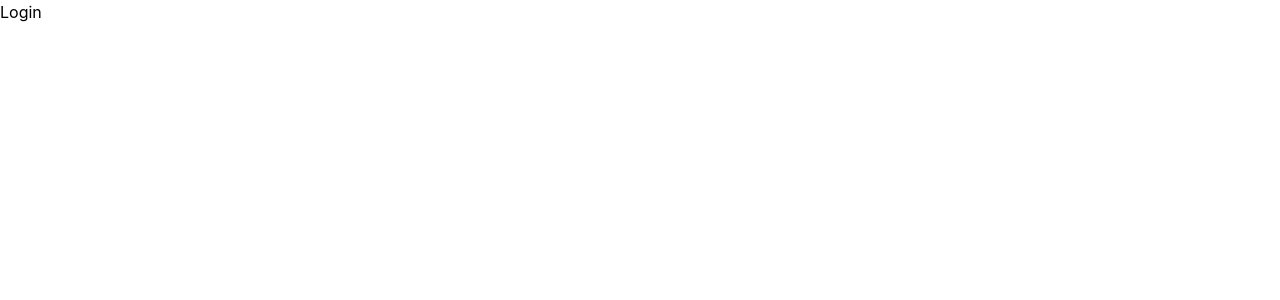
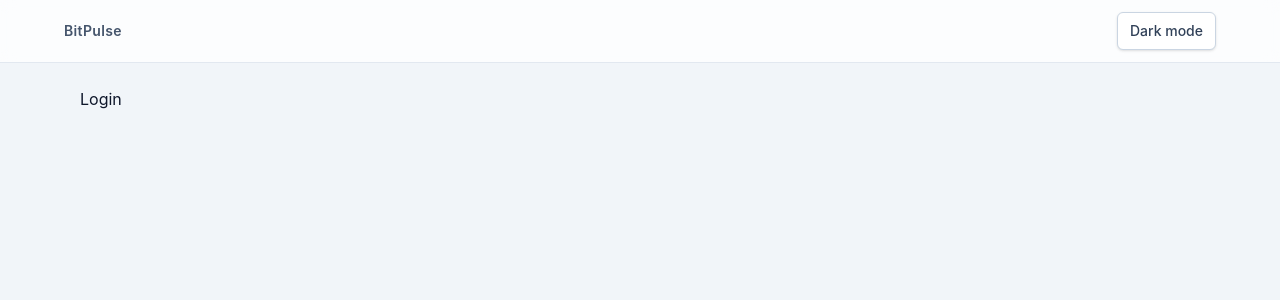
Before and after one commit to Bluuefanatic/bitpulse, a React (Vite) app: page /login in a window 1280 px wide. Shown: the top 300 px of the page. Built offline with nearby package versions, Linux system fonts and the light colour scheme.

Commit message:
feat: implement theme toggle functionality and refactor App component

```diff
--- a/src/App.tsx
+++ b/src/App.tsx
@@ -1,7 +1,26 @@
 import { Outlet } from 'react-router-dom'
+import ThemeToggle from './components/common/ThemeToggle'
+import { useTheme } from './utils/useTheme'
 
 function App() {
-  return <Outlet />
+  const { isDark, toggleTheme } = useTheme()
+
+  return (
+    <div className="min-h-screen bg-slate-100 text-slate-900 transition-colors dark:bg-slate-950 dark:text-slate-100">
+      <header className="border-b border-slate-200 bg-white/75 px-4 py-3 backdrop-blur dark:border-slate-800 dark:bg-slate-900/75">
+        <div className="mx-auto flex w-full max-w-6xl items-center justify-between">
+          <p className="text-sm font-semibold tracking-wide text-slate-600 dark:text-slate-300">
+            BitPulse
+          </p>
+          <ThemeToggle isDark={isDark} onToggle={toggleTheme} />
+        </div>
+      </header>
+
+      <main className="mx-auto w-full max-w-6xl px-4 py-6">
+        <Outlet />
+      </main>
+    </div>
+  )
 }
 
 export default App
--- /dev/null
+++ b/src/components/common/ThemeToggle.tsx
@@ -0,0 +1,20 @@
+type ThemeToggleProps = {
+  isDark: boolean
+  onToggle: () => void
+}
+
+function ThemeToggle({ isDark, onToggle }: ThemeToggleProps) {
+  return (
+    <button
+      type="button"
+      onClick={onToggle}
+      className="inline-flex items-center gap-2 rounded-md border border-slate-300 bg-white px-3 py-2 text-sm font-medium text-slate-700 shadow-sm transition hover:bg-slate-50 dark:border-slate-700 dark:bg-slate-900 dark:text-slate-200 dark:hover:bg-slate-800"
+      aria-label="Toggle color theme"
+    >
+      <span>{isDark ? 'Light mode' : 'Dark mode'}</span>
+    </button>
+  )
+}
+
+export type { ThemeToggleProps }
+export default ThemeToggle
--- a/src/index.css
+++ b/src/index.css
@@ -12,6 +12,7 @@ body {
   margin: 0;
   min-width: 320px;
   min-height: 100vh;
+  transition: background-color 0.2s ease, color 0.2s ease;
 }
 
 #root {
--- /dev/null
+++ b/src/utils/useTheme.ts
@@ -0,0 +1,61 @@
+import { useEffect, useState } from 'react'
+
+type Theme = 'light' | 'dark'
+
+const THEME_STORAGE_KEY = 'theme-preference'
+
+function getSystemTheme(): Theme {
+  if (typeof window === 'undefined') {
+    return 'light'
+  }
+
+  return window.matchMedia('(prefers-color-scheme: dark)').matches
+    ? 'dark'
+    : 'light'
+}
+
+function readStoredTheme(): Theme | null {
+  if (typeof window === 'undefined') {
+    return null
+  }
+
+  const stored = window.localStorage.getItem(THEME_STORAGE_KEY)
+  return stored === 'light' || stored === 'dark' ? stored : null
+}
+
+function applyThemeToDocument(theme: Theme) {
+  document.documentElement.classList.toggle('dark', theme === 'dark')
+}
+
+export function useTheme() {
+  const [theme, setTheme] = useState<Theme>('light')
+  const [isReady, setIsReady] = useState(false)
+
+  useEffect(() => {
+    const initialTheme = readStoredTheme() ?? getSystemTheme()
+    setTheme(initialTheme)
+    applyThemeToDocument(initialTheme)
+    setIsReady(true)
+  }, [])
+
+  useEffect(() => {
+    if (!isReady) {
+      return
+    }
+
+    applyThemeToDocument(theme)
+    window.localStorage.setItem(THEME_STORAGE_KEY, theme)
+  }, [theme, isReady])
+
+  const toggleTheme = () => {
+    setTheme((current) => (current === 'dark' ? 'light' : 'dark'))
+  }
+
+  return {
+    theme,
+    isDark: theme === 'dark',
+    toggleTheme,
+  }
+}
+
+export type { Theme }
```
